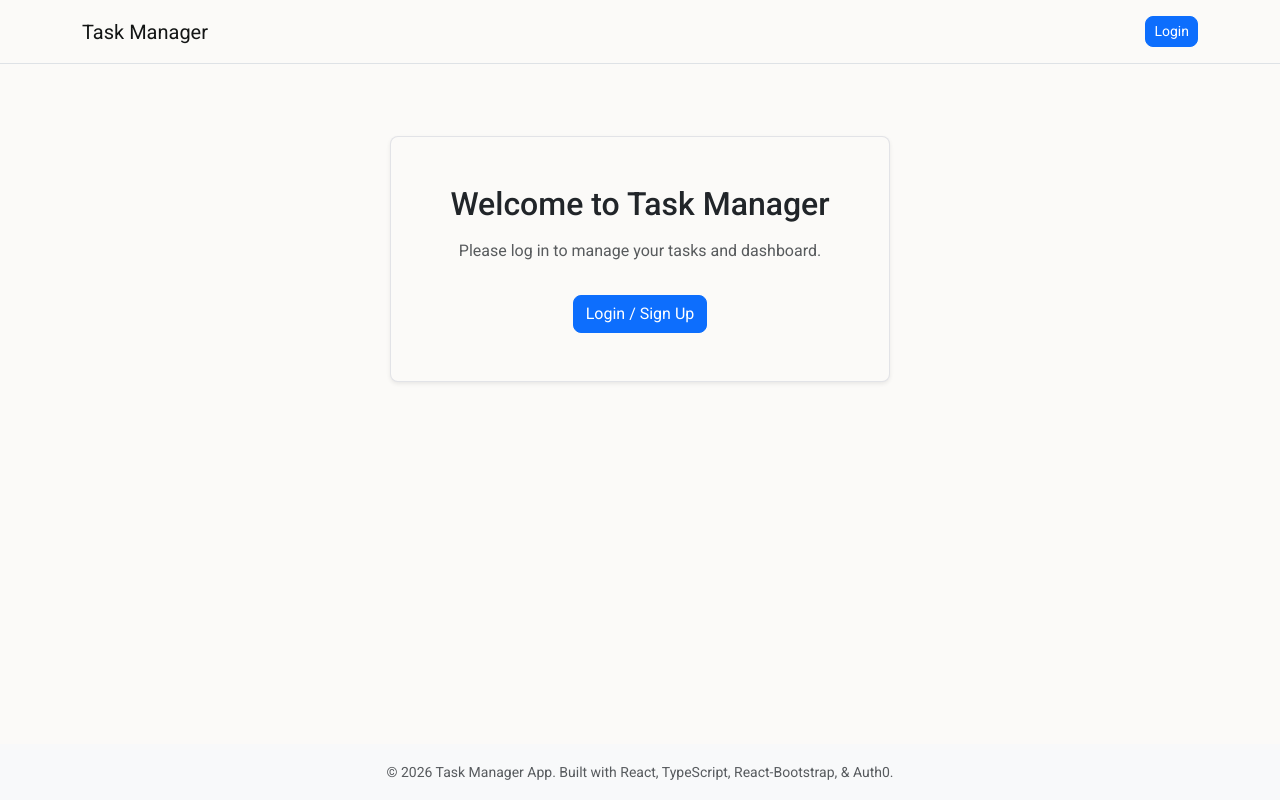
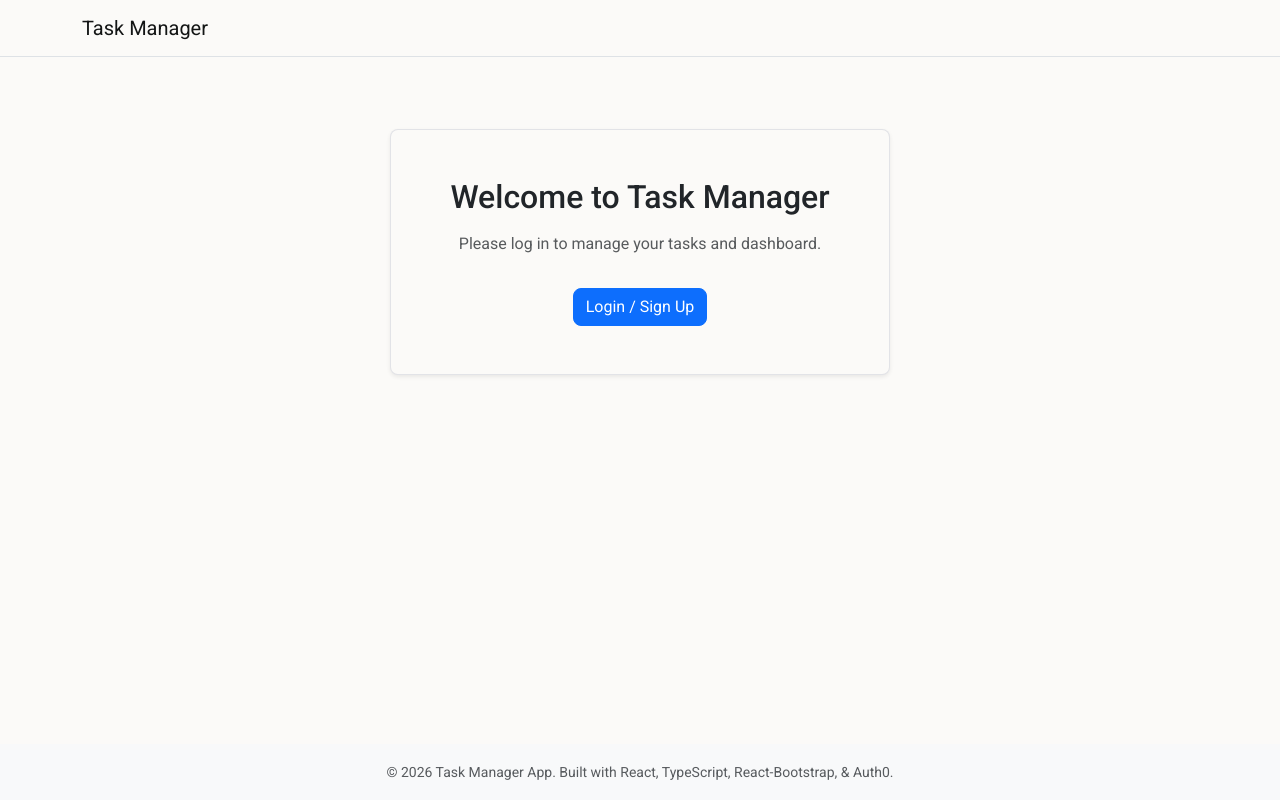
Before and after one commit to al-e-bee/Task-Management-App-TypeScript, a React (Vite) app: page / in a window 1280 px wide. Built offline with nearby package versions, Linux system fonts and the light colour scheme; a web font is replaced by a local one.

Commit message:
Cleaned up Button Display on Login Page

```diff
--- a/src/components/Navbar.tsx
+++ b/src/components/Navbar.tsx
@@ -2,8 +2,7 @@ import { useAuth0 } from "@auth0/auth0-react";
 import { Navbar, Container, Button } from "react-bootstrap";
 
 const NavigationBar = () => {
-  const { loginWithRedirect, logout, isAuthenticated, user, isLoading } =
-    useAuth0();
+  const { logout, isAuthenticated, user, isLoading } = useAuth0();
 
   return (
     <Navbar expand="lg" className="custom-navbar mb-4 border-bottom">
@@ -27,15 +26,7 @@ const NavigationBar = () => {
                 Log Out
               </Button>
             </>
-          ) : (
-            <Button
-              variant="primary"
-              size="sm"
-              onClick={() => loginWithRedirect()}
-            >
-              Login
-            </Button>
-          )}
+          ) : null}
         </Navbar.Text>
       </Container>
     </Navbar>
```
